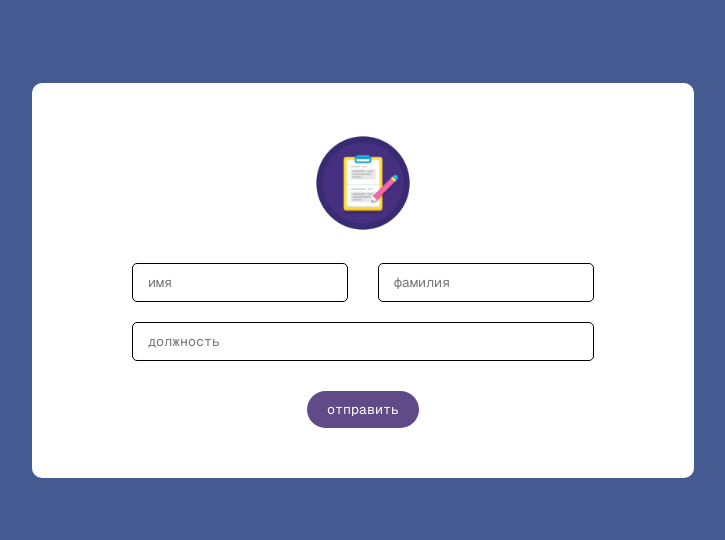
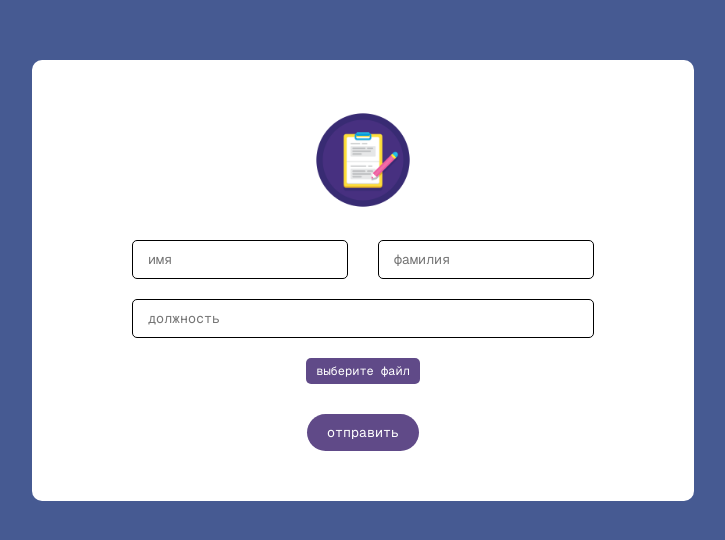
Before and after one commit to Astemir-Gurizhev/form, a React (Vite) app: page / in a window 1280 px wide. Shown: the part 120-660 px from the top of the page, without its empty margins (277-1002 px from the left). Built offline with nearby package versions, Linux system fonts and the light colour scheme.

Commit message:
Added File component to Form component

```diff
--- a/src/components/form/Form.tsx
+++ b/src/components/form/Form.tsx
@@ -1,5 +1,6 @@
 import { ChangeEvent, FormEvent, useState } from 'react'
 import styles from './Form.module.scss'
+import File from '../ui/file/File'
 
 export const Form = () => {
 	const [name, setName] = useState<string>('')
@@ -46,6 +47,7 @@ export const Form = () => {
 							placeholder='должность'
 						/>
 					</div>
+					<File />
 					<button className={styles.btnSubmit} type='submit'>
 						отправить
 					</button>
--- /dev/null
+++ b/src/components/ui/file/File.module.scss
@@ -0,0 +1,25 @@
+@import '../../../styles/variables';
+
+.fileInputContainer {
+	position: relative;
+	display: inline-block;
+}
+
+.fileInput {
+	display: none;
+}
+
+.fileLabel {
+	display: inline-block;
+	padding: 5px 10px;
+	background-color: $lightPurple;
+	color: white;
+	border-radius: 5px;
+	cursor: pointer;
+	transition: background-color 0.3s;
+	font-size: 12px;
+
+	&:hover {
+			background-color: $purple;
+	}
+}
--- /dev/null
+++ b/src/components/ui/file/File.tsx
@@ -0,0 +1,29 @@
+import { ChangeEvent, useState } from 'react'
+import styles from './File.module.scss'
+
+const File = () => {
+	const [fileName, setFileName] = useState<string>('')
+
+	const handleFileChange = (event: ChangeEvent<HTMLInputElement>) => {
+		const file = event.target.files?.[0]
+		if (file) {
+			setFileName(file.name)
+		}
+	}
+
+	return (
+		<div className={styles.fileInputContainer}>
+			<input
+				className={styles.fileInput}
+				type='file'
+				id='file-upload'
+				onChange={handleFileChange}
+			/>
+			<label htmlFor='file-upload' className={styles.fileLabel}>
+				{fileName || 'выберите файл'}
+			</label>
+		</div>
+	)
+}
+
+export default File
```
